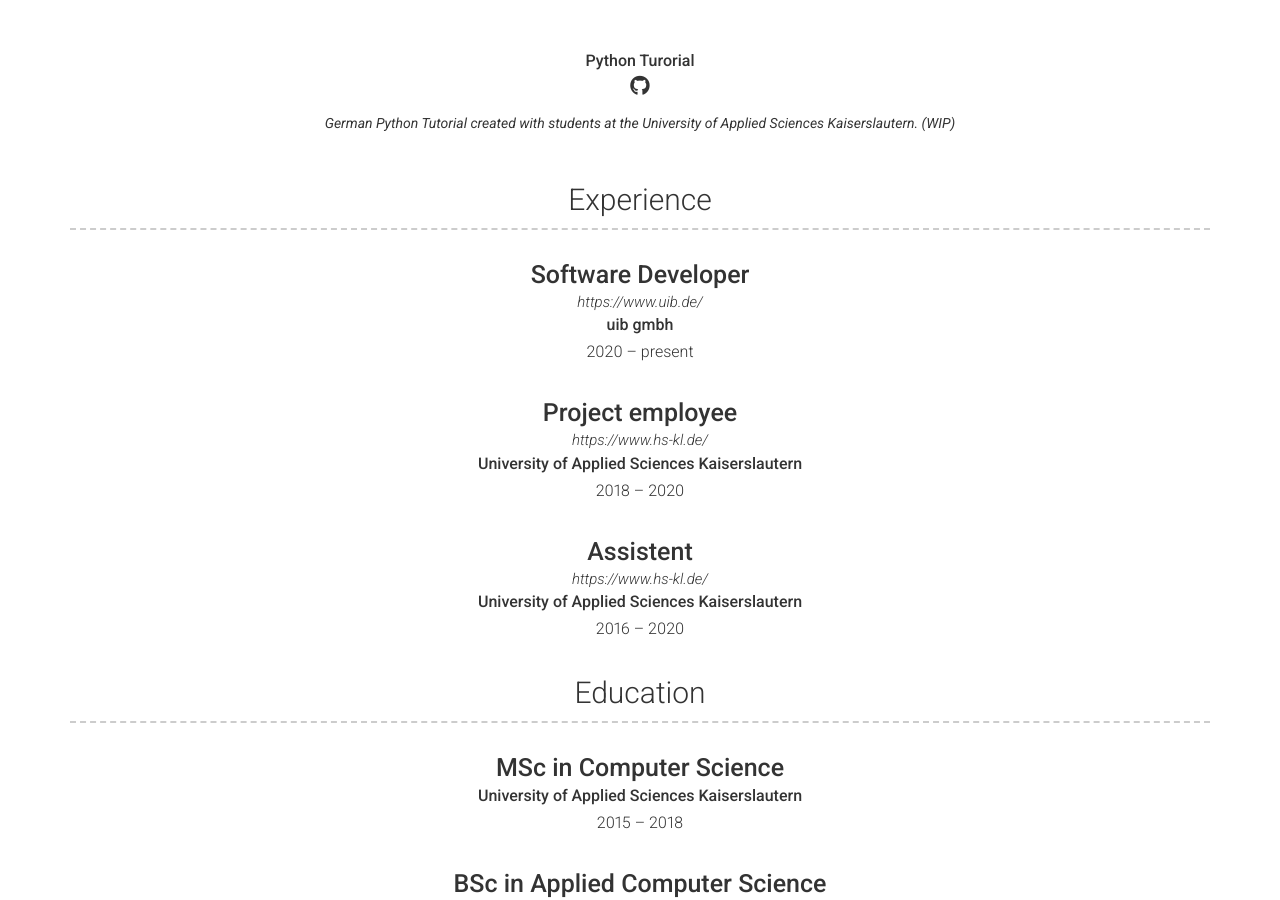
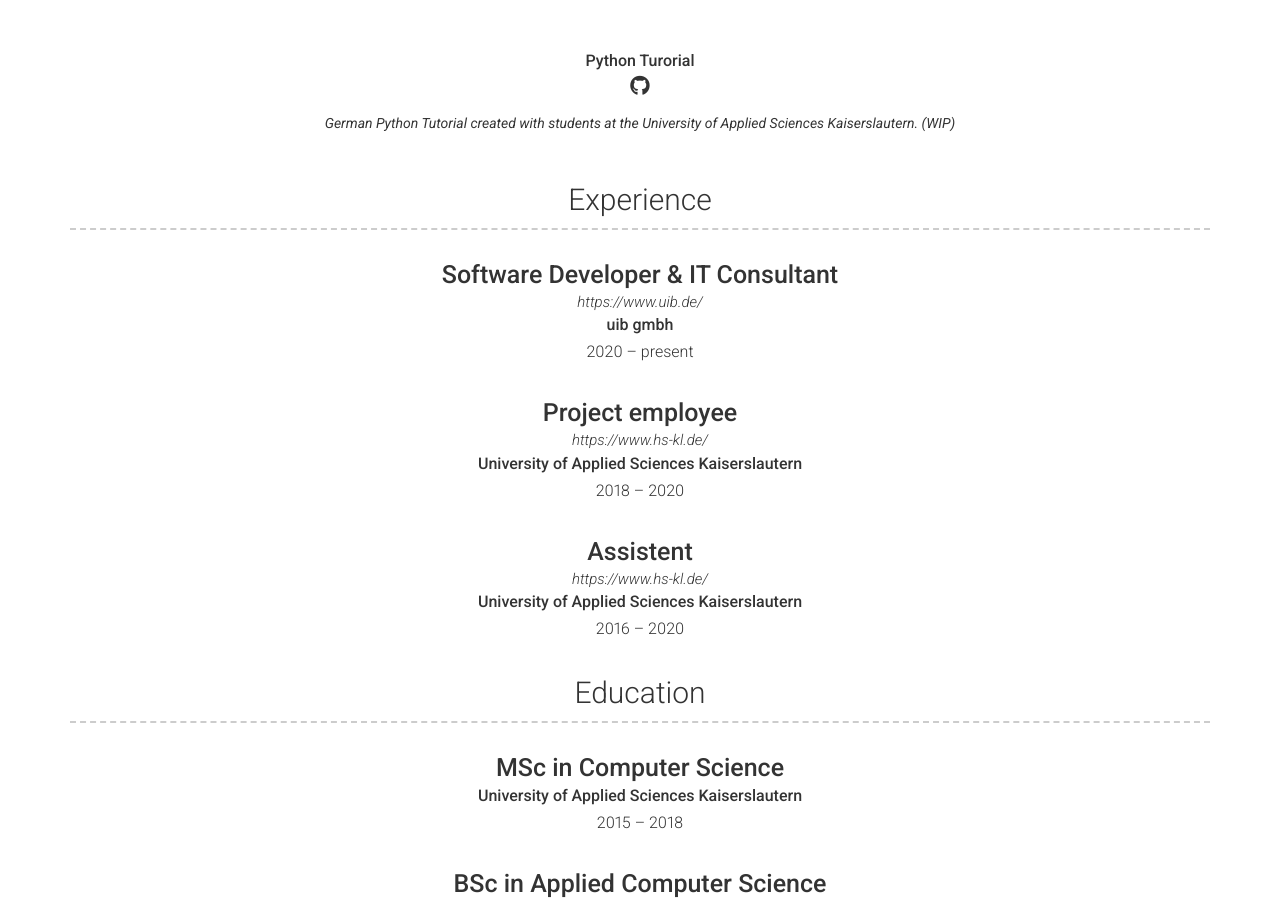
Before and after one commit to fkalweit/fkalweit.github.io, a Jekyll site: the page built from index.md, in a window 1280 px wide and 900 px high, scrolled down 928 px. Built offline with Jekyll 4.4.1, drawn with Linux system fonts in a browser that asks for light colours; nearby versions of some CDN libraries.

Commit message:
[chg] job title

```diff
--- a/_data/experience.yml
+++ b/_data/experience.yml
@@ -2,7 +2,7 @@
 - layout:  top-middle
   company: uib gmbh
   link: https://www.uib.de/
-  job_title: Software Developer
+  job_title: Software Developer & IT Consultant
   dates: 2020 – present
 
 - layout: top-middle
```
